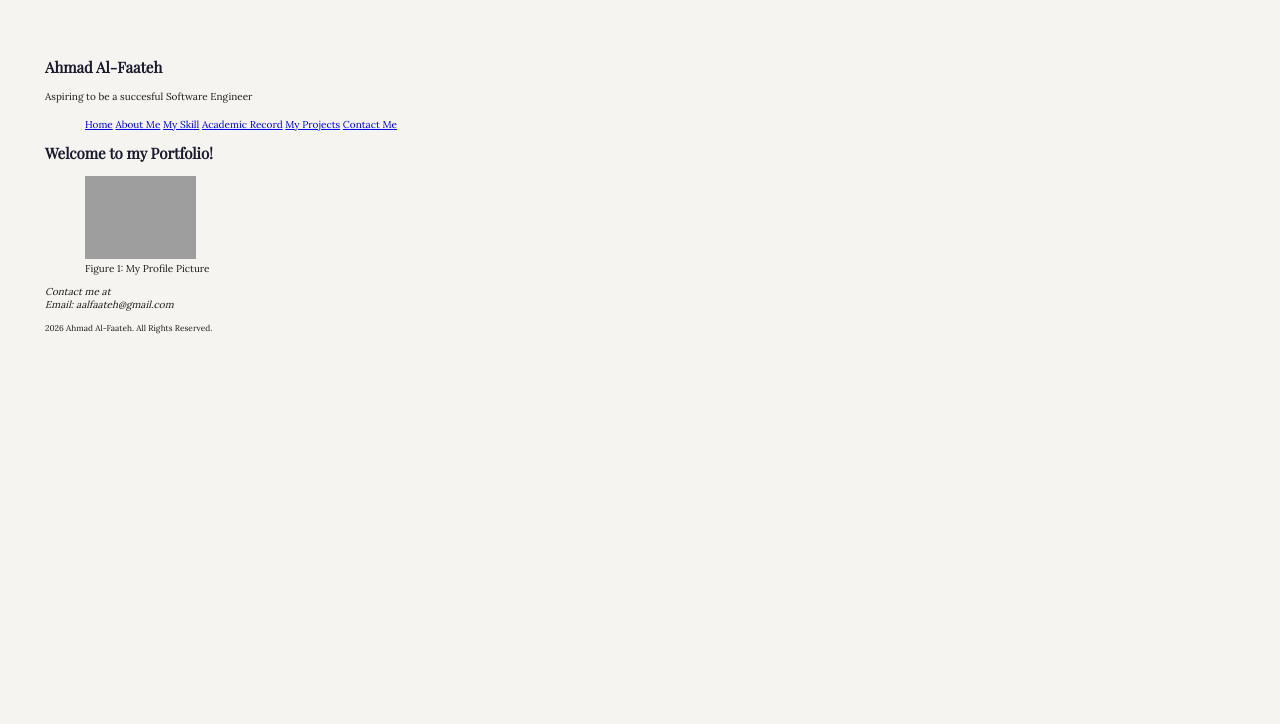
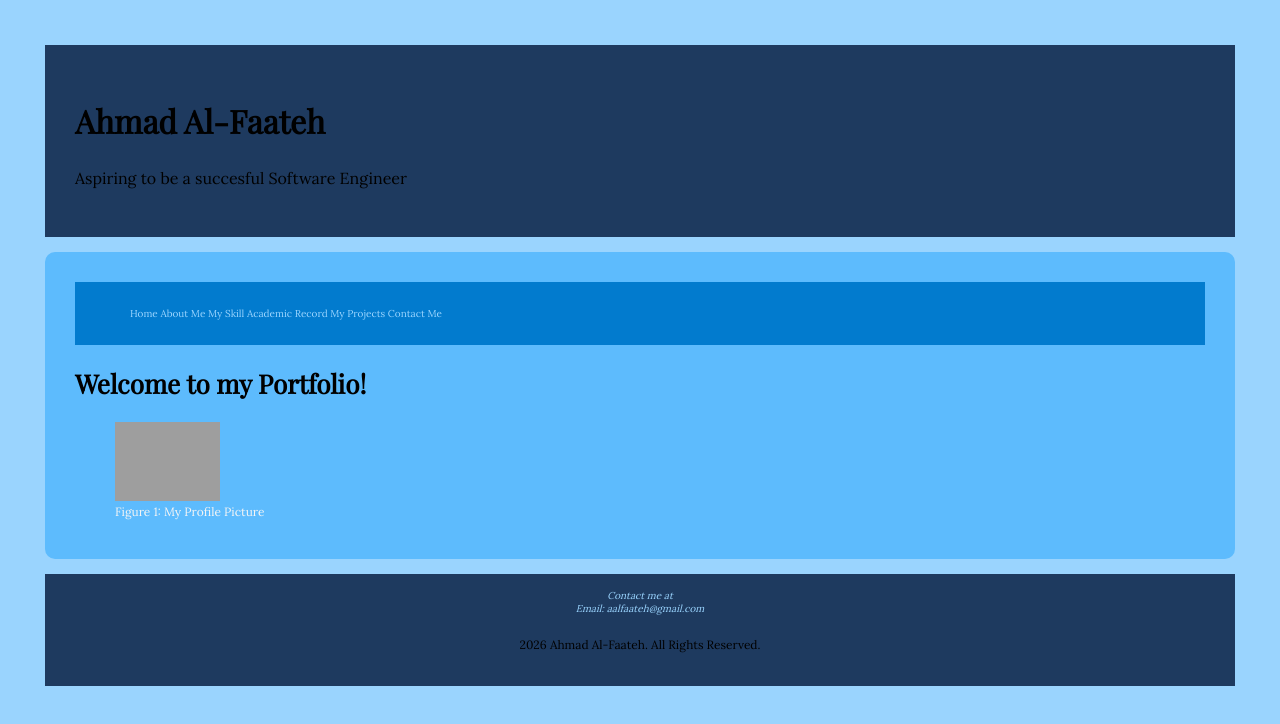
Before and after one commit to ahmadal-faateh/html-lab-exercise, a plain HTML site: page index.html in a window 1280 px wide. Drawn offline with nearby package versions, Linux system fonts and the light colour scheme; grey boxes are pictures that could not be loaded.

Commit message:
Partially done with the designing of the web through Task 2 of lab 1b

```diff
--- a/style.css
+++ b/style.css
@@ -1,20 +1,19 @@
 @import url('https://fonts.googleapis.com/css2?family=Playfair%20Display&family=Lora');
 
 :root {
- --color-primary: #1a1a2e;
- --color-secondary: #16213e;
- --color-accent: #e8d5b7;
- --color-accent-2: #ed8936;
- --color-text: #1a1a1a;
- --color-muted: #666666;
- --color-surface: #f5f4f0;
+  --color-primary: #1e3a5f;
+  --color-secondary: #027BCE;
+  --color-accent: #9AD4FE;
+  --color-accent-2: #5DBBFD;
+  --color-text: #000000;
+  --color-muted: #F5F5F5;
+  --color-surface: #f9fafb;
   --font-body: 'Lora', Georgia, serif;
   --font-heading: 'Playfair Display', serif;
   --space-sm: 0.5rem;
   --space-md: 1.5rem;
   --space-lg: 3rem;
 }
-
 *,
 *::before,
 *::after {
@@ -23,17 +22,15 @@
 
 body {
   margin: 0;
-  padding: 0;
-
   font-family: var(--font-body);
-  background-color: var(--color-surface);
+  background-color: var(--color-accent);
   color: var(--color-text);
   padding: var(--space-md);
 }
 
 h1, h2, h3, h4 {
   font-family: var(--font-heading);
-  color: var(--color-primary);
+  color: var(--color-text);
 }
 
 p {
@@ -49,3 +46,116 @@ section {
 html {
   font-size: 62.5%;
 }
+
+
+h1 {
+  font-size: 3.2rem;
+  line-height: 1.2;
+}
+
+h2 {
+  font-size: 2.6rem;
+  line-height: 1.3;
+}
+
+h3 {
+  font-size: 2rem;
+  line-height: 1.4;
+}
+
+h4 {
+  font-size: 1.6rem;
+  line-height: 1.5;
+}
+
+p {
+  font-size: 1.6rem;
+  line-height: 1.6;
+}
+
+small {
+  font-size: 1.2rem;
+}
+
+blockquote {
+  font-size: 1.6rem;
+  font-style: italic;
+  color: var(--color-muted);
+}
+
+code {
+  font-size: 1.4rem;
+  background-color: var(--color-secondary);
+  color: var(--color-surface);
+  padding: var(--space-sm);
+  border-radius: 0.5rem;
+}
+
+figcaption {
+  font-size: 1.2rem;
+  color: var(--color-muted);
+}
+
+
+header {
+  background-color: var(--color-primary);
+  color: var(--color-text);
+  padding: var(--space-lg);
+  margin-bottom: var(--space-md);
+}
+
+
+nav {
+  background-color: var(--color-secondary);
+  padding: var(--space-md);
+  margin-bottom: var(--space-md);
+}
+
+
+main {
+  background-color: var(--color-accent-2);
+  padding: var(--space-lg);
+  border-radius: 1rem;
+  margin-bottom: var(--space-md);
+}
+
+footer {
+  background-color: var(--color-primary);
+  color: var(--color-accent);
+  padding: var(--space-md);
+  text-align: center;
+}
+
+.card {
+  background-color: var(--color-surface);
+  padding: var(--space-md); /* inside spacing */
+  margin: var(--space-md);  /* outside spacing */
+  border: 0.1rem solid var(--color-muted); /* border */
+  border-radius: 1rem;
+  box-shadow: 0 0.4rem 1rem rgba(0,0,0,0.1);
+}
+
+button {
+  padding: var(--space-sm) var(--space-md);
+  border: none;
+  border-radius: 0.8rem;
+  background-color: var(--color-accent);
+  color: var(--color-text);
+  cursor: pointer;
+}
+
+a:link {
+  color: var(--color-accent);
+  text-decoration: none;
+}
+a:visited {
+  color: var(--color-accent);
+}
+
+a:hover {
+  color: var(--color-secondary);
+  background-color: var(--color-primary);
+}
+a:active {
+  color: var(--color-text);
+}
```
Lines whose indentation alone changed are shown as unchanged.
